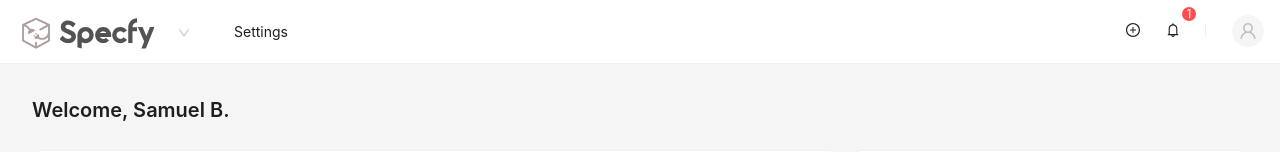
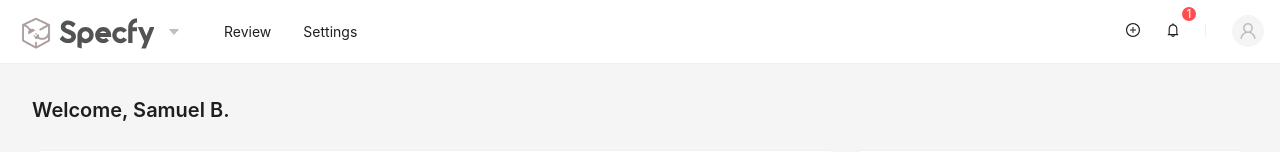
Before and after one commit to specfy/specfy, a React (Vite) app in the folder pkgs/app/: page / in a window 1280 px wide. Shown: the top 152 px of the page. Built offline with nearby package versions, Linux system fonts and the light colour scheme.

Commit message:
change switch icon

```diff
--- a/pkgs/app/src/components/LayoutHeader/index.module.scss
+++ b/pkgs/app/src/components/LayoutHeader/index.module.scss
@@ -4,7 +4,7 @@
   padding: 0 8px !important;
   background: white !important;
   display: grid !important;
-  grid-template-columns: 160px 50px 1fr 200px;
+  grid-template-columns: 150px 50px 1fr 200px;
 
   border-bottom: 1px solid $gray-4;
   line-height: 63px;
--- a/pkgs/app/src/components/LayoutHeader/index.tsx
+++ b/pkgs/app/src/components/LayoutHeader/index.tsx
@@ -1,8 +1,8 @@
 import {
-  DownOutlined,
   PlusCircleOutlined,
   BellOutlined,
   UserOutlined,
+  CaretDownFilled,
 } from '@ant-design/icons';
 import type { MenuProps } from 'antd';
 import { Divider, Button, Menu, Dropdown, Badge, Avatar, Layout } from 'antd';
@@ -15,6 +15,10 @@ import cls from './index.module.scss';
 
 const menuItems: MenuProps['items'] = [
   {
+    key: 'review',
+    label: <Link to="/review">Review</Link>,
+  },
+  {
     key: 'settings',
     label: <Link to="/settings">Settings</Link>,
   },
@@ -23,7 +27,7 @@ const menuItems: MenuProps['items'] = [
 const orgItems: MenuProps['items'] = [
   {
     key: '1',
-    label: <Link to="/">Samuel Bodin's org</Link>,
+    label: <Link to="/">Samuel Bodin&apos;s org</Link>,
   },
   {
     key: '2',
@@ -57,7 +61,7 @@ export const LayoutHeader: React.FC = () => {
         <Dropdown menu={{ items: orgItems }} placement="bottomRight">
           <Button
             type="text"
-            icon={<DownOutlined />}
+            icon={<CaretDownFilled />}
             className={cls.orgSelect}
           />
         </Dropdown>
```
